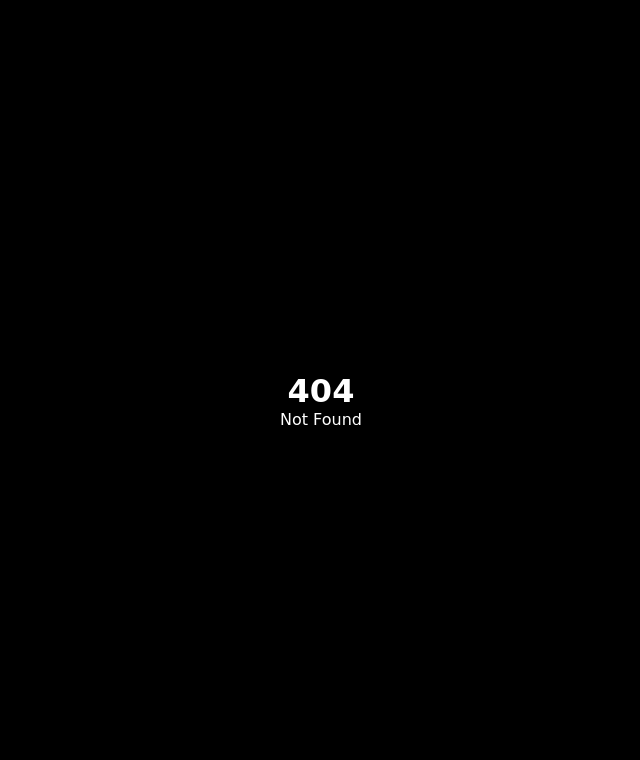
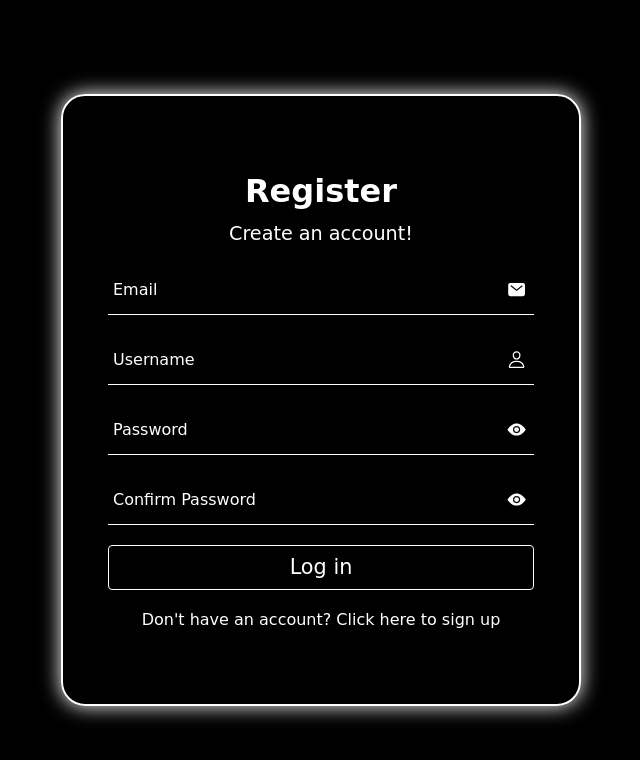
Before and after one commit to yaseen-ahmed26/peck-website, a SvelteKit app: page /register in a window 1280 px wide. Before the commit this address had no page. Shown: the top 760 px of the page, without its empty margins (319-959 px from the left). Built offline with nearby package versions, Linux system fonts and the light colour scheme.

Commit message:
feat: register page

```diff
--- a/src/lib/templates/input.svelte
+++ b/src/lib/templates/input.svelte
@@ -14,7 +14,7 @@
         width: 100%;
         height: 50px;
         border-bottom: 1px solid white;
-        margin: 2rem 0 2rem 0;
+        margin: 1.25rem 0;
     }
     .input-box label{
         position: absolute;
--- a/src/routes/+page.svelte
+++ b/src/routes/+page.svelte
@@ -5,6 +5,7 @@
 
 <Card title={"Temporary"} description={"Hello there"}>
     <a href="/login" aria-label="Login">Login</a>
+    <a href="/register" aria-label="Login">Register</a>
 </Card>
 
 <style>
--- /dev/null
+++ b/src/routes/register/+page.svelte
@@ -0,0 +1,78 @@
+<script>
+    import Card from "$lib/templates/card.svelte";
+    import Input from "$lib/templates/input.svelte";
+
+    const emailInput = {
+        iconName: "mail",
+        inputID: "register-email",
+        labelText: "Email",
+        inputType: "email",
+        required: true
+    }
+
+    const usernameInput = {
+        iconName: "person-outline",
+        inputID: "register-username",
+        labelText: "Username",
+        inputType: "text",
+        required: true
+    }
+
+    const passwordInput = {
+        iconName: "eye",
+        inputID: "register-password",
+        labelText: "Password",
+        inputType: "password",
+        required: true
+    }
+
+    const confirmPasswordInput = {
+        iconName: "eye",
+        inputID: "register-confirm-password",
+        labelText: "Confirm Password",
+        inputType: "password",
+        required: true
+    }
+
+    let email = $state();
+    let username = $state();
+    let password = $state();
+    let confirmPassword = $state()
+</script>
+
+<Card title="Register" description="Create an account!">
+    <form action="#">
+        <Input {...emailInput} bind:value={email}/>
+        <Input {...usernameInput} bind:value={username}/>
+        <Input {...passwordInput} bind:value={password}/>
+        <Input {...confirmPasswordInput} bind:value={confirmPassword}/>
+        <button class="login-btn" type="submit" >Log in</button>
+        <p>Don't have an account? Click here to sign up</p>
+    </form>
+</Card>
+
+<style>
+    form{
+        width: 100%;
+        padding: 0 45px;
+        text-align: center;
+    }
+
+    .login-btn{
+        width: 100%;
+        height: 45px;
+        background: #0000004c;
+        border: 1px solid white;
+        border-radius: 4px;
+        cursor: pointer;
+        font-size: 1.3em;
+        color: white;
+        margin-bottom: 20px;
+        transition: 0.2s ease;
+    }
+
+    .login-btn:hover{
+        background: white;
+        color: black
+    }
+</style>
```
